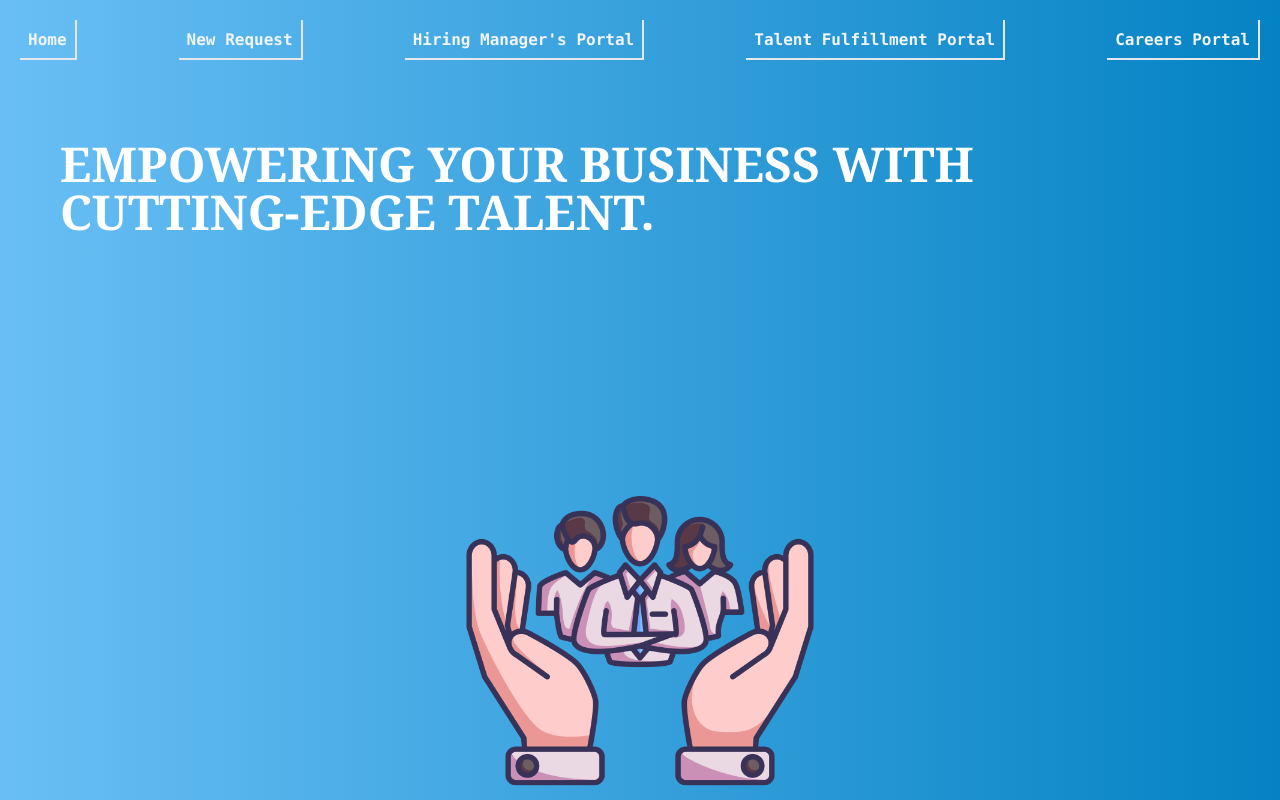
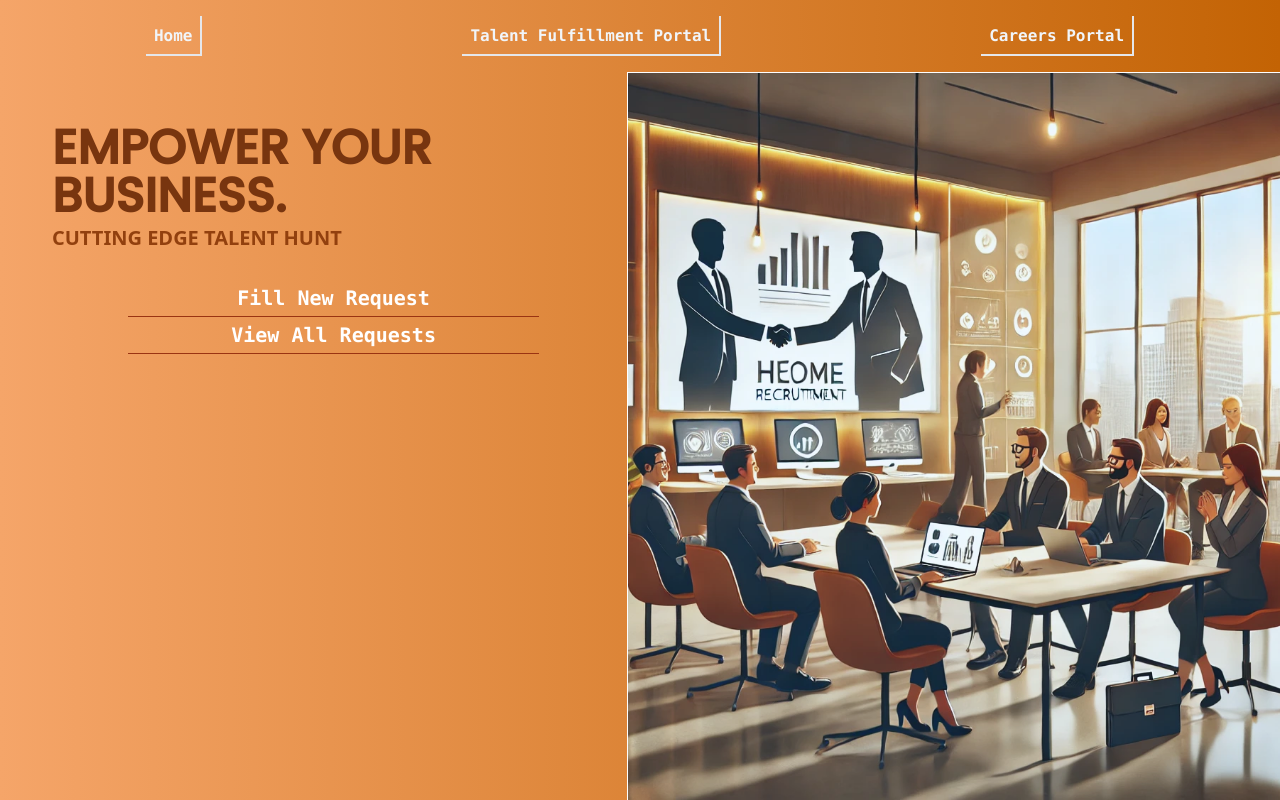
Before and after one commit to IsaiasMalvar/talent-acquisition-front-end, a React (Vite) app: page /home in a window 1280 px wide. Built offline with nearby package versions, Linux system fonts and the light colour scheme.

Commit message:
Provide different responsive presentation for HomePage

```diff
--- a/index.html
+++ b/index.html
@@ -5,6 +5,12 @@
         <link rel="icon" type="image/png" href="/favicon.png" />
         <meta name="viewport" content="width=device-width, initial-scale=1.0" />
         <title>Vite + React + TS</title>
+        <link rel="preconnect" href="https://fonts.googleapis.com" />
+        <link rel="preconnect" href="https://fonts.gstatic.com" crossorigin />
+        <link
+            href="https://fonts.googleapis.com/css2?family=Poppins:wght@400;500&display=swap"
+            rel="stylesheet"
+        />
     </head>
     <body>
         <div id="root"></div>
--- a/src/assets/index.css
+++ b/src/assets/index.css
@@ -4,16 +4,27 @@
 
 @layer components {
     .border-link {
-        @apply border-r-2 p-2 relative after:absolute after:bottom-0 after:left-0 after:border-b-2 after:w-full hover:bg-blue-500/70 duration-700;
+        @apply border-r-2 p-2 pointer-events-auto   relative after:absolute after:bottom-0 after:left-0 after:border-b-2 after:w-full hover:bg-orange-950/50 duration-700;
     }
 }
 @layer utilities {
     .bg-custom {
-        background: rgb(105, 191, 245);
+        background: rgb(245, 165, 105);
         background: linear-gradient(
             90deg,
-            rgba(105, 191, 245, 1) 0%,
-            rgba(4, 130, 195, 1) 100%
+            rgba(245, 165, 105, 1) 0%,
+            rgba(195, 99, 4, 1) 100%
         );
     }
+
+    .tinted-image {
+        width: 100%;
+        height: -webkit-fill-available;
+        min-height: 100%;
+        background-image: url("/talent-re.webp");
+        background-size: cover;
+        background-position: center;
+        box-shadow: 0 3000px rgba(105, 191, 245, 0.1) inset;
+        background-repeat: no-repeat;
+    }
 }
--- a/src/components/Header.tsx
+++ b/src/components/Header.tsx
@@ -10,25 +10,21 @@ const Header = ({ className }: HeaderProps): React.ReactElement => {
     return (
         <header
             className={cn(
-                "flex md:flex-row justify-between relative p-5 mobile:flex-col md:text-base font-mono text-slate-100 font-bold",
+                "flex md:flex-row justify-around relative p-4 mobile:flex-col md:text-base font-mono text-slate-100 font-bold",
                 className,
             )}
         >
-            <div className="border-link relative after:absolute after:bottom-0 after:left-0 after:border-b-2 after:w-full hover:bg-blue-500/45 duration-700 ">
-                <Link to="/">Home</Link>
-            </div>
-            <div className="border-link">
-                <Link to="/create-new-request">New Request</Link>
-            </div>
-            <div className="border-link">
-                <Link to="/hiring-manager">Hiring Manager's Portal</Link>
-            </div>
-            <div className="border-link">
-                <Link to="/">Talent Fulfillment Portal</Link>
-            </div>
-            <div className="border-link">
-                <Link to="/career-portal">Careers Portal</Link>
-            </div>
+            <Link className="border-link" to="/">
+                Home
+            </Link>
+
+            <Link to="/" className="border-link">
+                Talent Fulfillment Portal
+            </Link>
+
+            <Link to="/career-portal" className="border-link">
+                Careers Portal
+            </Link>
         </header>
     )
 }
--- a/src/pages/HomePage.tsx
+++ b/src/pages/HomePage.tsx
@@ -1,44 +1,52 @@
-import { useEffect, useState } from "react"
-import { characterBreaker } from "../utils/utils"
 import { Outlet } from "react-router"
+import { cn } from "../utils/utils"
 
 const HomePage = (): React.ReactElement => {
-    const heroText: string =
-        "Empowering your business with cutting-edge talent."
-
-    const [infoText, setInfoText] = useState<string>("")
-
-    const typeWriteInfo = () => {
-        const heroTextCharacters = characterBreaker(heroText)
-        let index = 0
-
-        const interval = setInterval(() => {
-            if (index < heroTextCharacters.length - 1) {
-                setInfoText((prevText) => {
-                    const newText = prevText + heroTextCharacters[index]
-                    index++
-                    return newText
-                })
-            } else {
-                clearInterval(interval)
-            }
-        }, 40)
-    }
-
-    useEffect(() => {
-        typeWriteInfo()
-    }, [])
     return (
         <>
-            <div className="mobile:w-[300px] mobile:h-[300px]  mobile:-bottom-10 mobile:left-1/2 -translate-x-1/2 md:w-[400px] md:h-[400px]  absolute md:-bottom-10 -right-2 p-5 ">
-                <img className="object-cover" src="/tm-illustration.png" />
-            </div>
-            <div className="sm:text-4xl md:ml-10 mobile:m-0  flex flex-wrap sm:mt-10 mobile:text-3xl sm:text-wrap md:text-5xl mobile:w-[90%] md:w-[90%] text-wrap  font-serif text-white uppercase font-bold">
-                <p className="p-5 break-words ">{infoText}</p>
-            </div>
-            <Outlet />
+            {" "}
+            <section className="flex relative  w-full h-full">
+                <HeroContent color="text-amber-900" />
+                <div className="mobile:hidden md:block border-l border-t border-white tinted-image text-amber-900"></div>
+                <div className="md:hidden absolute left-1/2 -translate-x-1/2 bottom-0 sm:-bottom-20">
+                    <img src="/tm-illustration.png" className="" />
+                </div>
+                <Outlet />
+            </section>
         </>
     )
 }
 
+interface HeroContentInterface {
+    color: string
+}
+
+const HeroContent = ({ color }: HeroContentInterface): React.ReactElement => {
+    const heroText: string = "Empower your business."
+    const heroText2: string = "Cutting Edge Talent Hunt"
+    return (
+        <div className="flex-grow  justify-center mobile:items-center md:items-start mt-52 sm:text-4xl md:ml-10 mobile:m-0 flex-col flex flex-wrap sm:mt-10 mobile:text-3xl sm:text-wrap md:text-5xl mobile:w-[90%]  text-wrap  font-serif text-white uppercase font-bold">
+            <div>
+                <p className={cn("font-poppins p-3 pb-1 break-words", color)}>
+                    {heroText}
+                </p>
+                <p
+                    className={cn(
+                        "p-3 pt-0 sm:text-xl text-3xl font-sans text-amber-800",
+                    )}
+                >
+                    {heroText2}
+                </p>
+            </div>
+
+            <button className=" m-auto  mobile:p-1  mb-0 mt-4 mobile:text-base sm:text-xl text-2xl p-3 hover:bg-amber-700 transition-all duration-150 font-mono w-[70%] border-b border-orange-800">
+                Fill New Request
+            </button>
+            <button className=" m-auto  mobile:p-1 mt-0 mobile:text-base sm:text-xl text-2xl p-3 hover:bg-amber-700 transition-all duration-150 font-mono w-[70%] border-b border-orange-800">
+                View All Requests
+            </button>
+        </div>
+    )
+}
+
 export default HomePage
--- a/src/router/routes/appRouter.tsx
+++ b/src/router/routes/appRouter.tsx
@@ -15,6 +15,10 @@ const routes: RouteObject[] = [
                 path: "/home",
                 element: <HomePage />,
             },
+            {
+                path: "/tes",
+                element: <div>heythere</div>,
+            },
         ],
     },
 ]
--- a/tailwind.config.ts
+++ b/tailwind.config.ts
@@ -12,6 +12,12 @@ export default {
             screens: {
                 mobile: "320px",
             },
+            fontFamily: {
+                poppins: ["Poppins", "sans-serif"],
+            },
+            flexGrow: {
+                2: "2",
+            },
         },
     },
     plugins: [],
```
Also changed, not shown: public/talent-re.webp (added).
